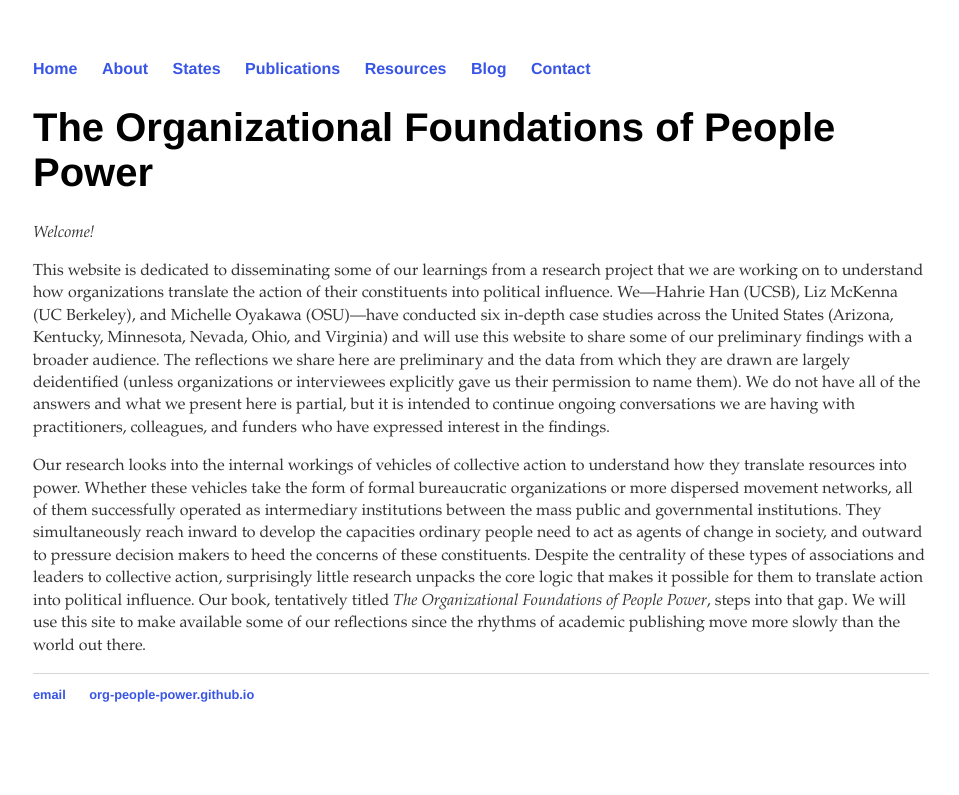
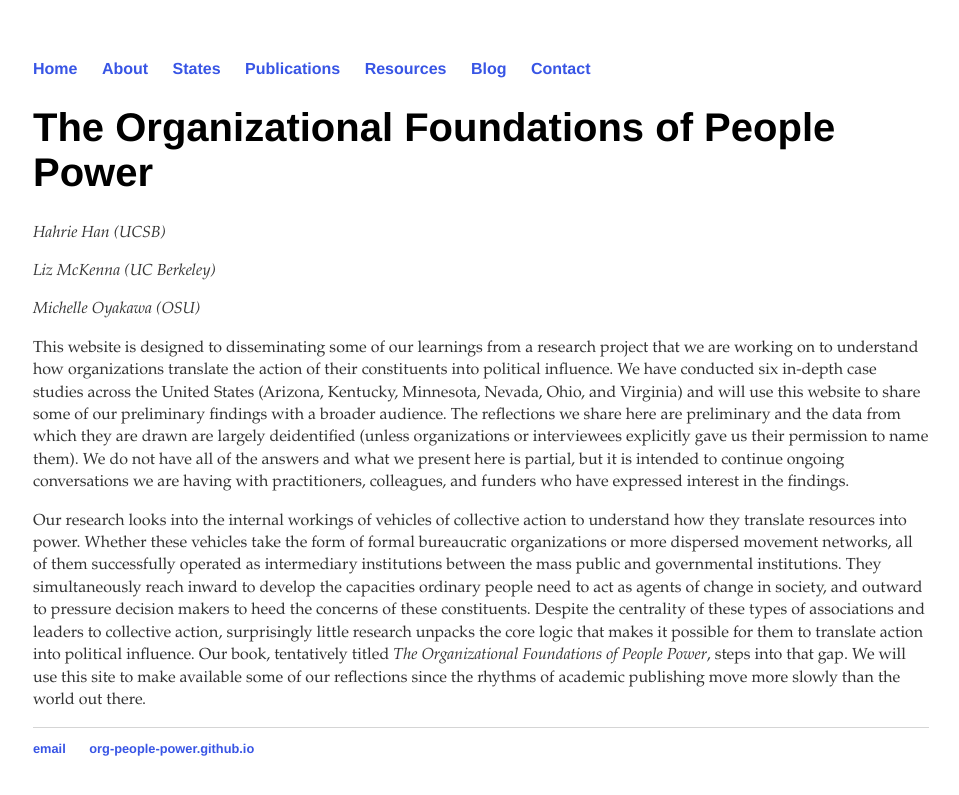
Before and after one commit to org-people-power/org-people-power.github.io, a Jekyll site: the page built from index.html, in a window 1280 px wide. Shown: the top 795 px of the page, without its empty margins (159-1118 px from the left). Built offline with Jekyll 4.4.1, drawn with Linux system fonts in a browser that asks for light colours.

Commit message:
Update index.html

```diff
--- a/index.html
+++ b/index.html
@@ -5,9 +5,15 @@
 <div class="blurb">
 	<h1>The Organizational Foundations of People Power</h1>
 	<p>
-	<i> Welcome! </i>
+	<i> Hahrie Han (UCSB) </i>
 	</p>
-	<p>This website is dedicated to disseminating some of our learnings from a research project that we are working on to understand how organizations translate the action of their constituents into political influence. We—Hahrie Han (UCSB), Liz McKenna (UC Berkeley), and Michelle Oyakawa (OSU)—have conducted six in-depth case studies across the United States (Arizona, Kentucky, Minnesota, Nevada, Ohio, and Virginia) and will use this website to share some of our preliminary findings with a broader audience. The reflections we share here  are preliminary and the data from which they are drawn are largely deidentified (unless organizations or interviewees explicitly gave us their permission to name them). We do not have all of the answers and what we present here is partial, but it is intended to continue ongoing conversations we are having with practitioners, colleagues, and funders who have expressed interest in the findings.</p>
+	<p>
+	<i> Liz McKenna (UC Berkeley) </i>
+	</p>
+	<p>
+	<i> Michelle Oyakawa (OSU) </i>
+	</p>
+	<p>This website is designed to disseminating some of our learnings from a research project that we are working on to understand how organizations translate the action of their constituents into political influence. We have conducted six in-depth case studies across the United States (Arizona, Kentucky, Minnesota, Nevada, Ohio, and Virginia) and will use this website to share some of our preliminary findings with a broader audience. The reflections we share here  are preliminary and the data from which they are drawn are largely deidentified (unless organizations or interviewees explicitly gave us their permission to name them). We do not have all of the answers and what we present here is partial, but it is intended to continue ongoing conversations we are having with practitioners, colleagues, and funders who have expressed interest in the findings.</p>
 
 	<p> Our research looks into the internal workings of vehicles of collective action to understand how they translate resources into power. Whether these vehicles take the form of formal bureaucratic organizations or more dispersed movement networks, all of them successfully operated as intermediary institutions between the mass public and governmental institutions.  They simultaneously reach inward to develop the capacities ordinary people need to act as agents of change in society, and outward to pressure decision makers to heed the concerns of these constituents. Despite the centrality of these types of associations and leaders to collective action, surprisingly little research unpacks the core logic that makes it possible for them to translate action into political influence. Our book, tentatively titled <i> The Organizational Foundations of People Power</i>, steps into that gap. We will use this site to make available some of our reflections since the rhythms of academic publishing move more slowly than the world out there.</p>
 </div><!-- /.blurb -->
```
